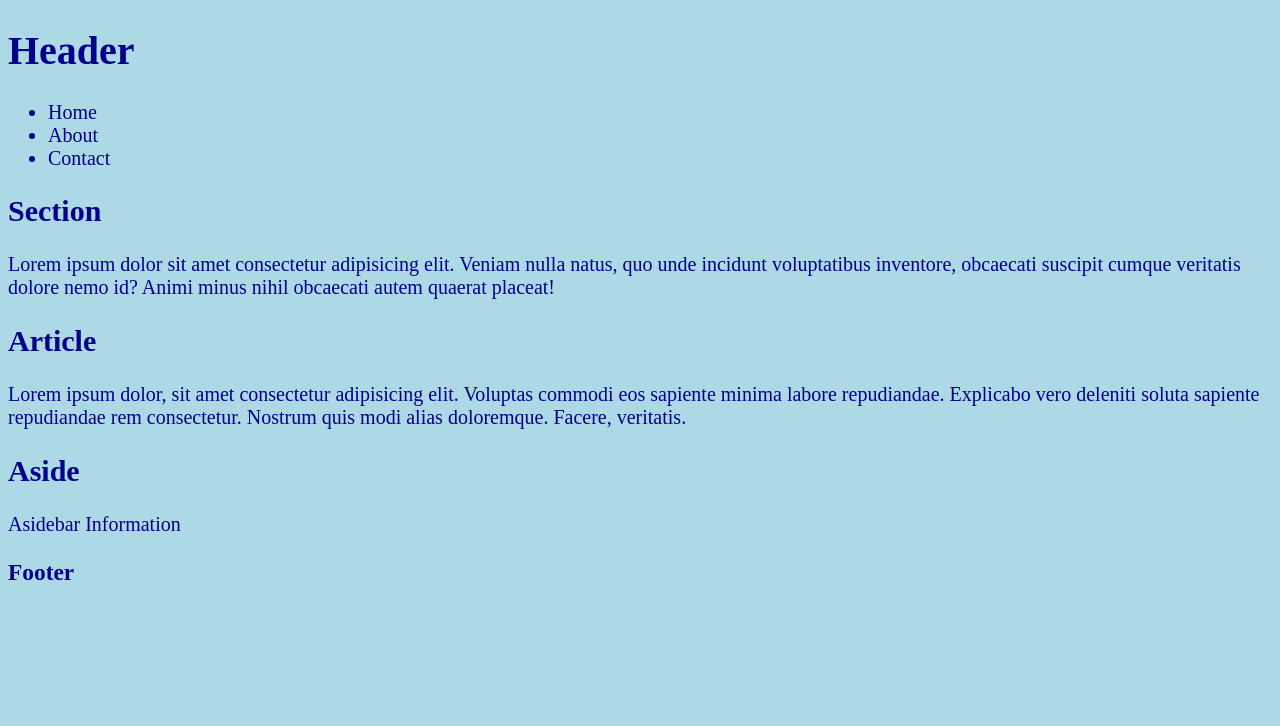
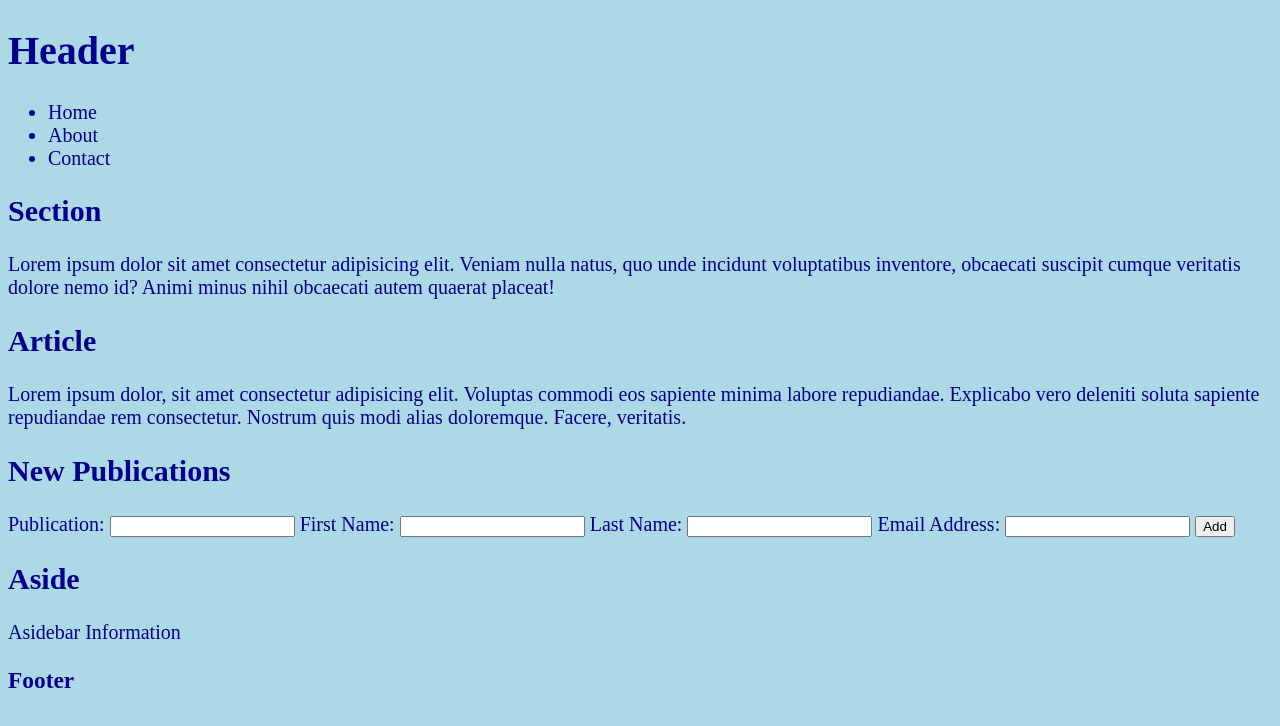
Before and after one commit to llcain/block-element, a plain HTML site: page index.html in a window 1280 px wide. Drawn offline with Linux system fonts and the light colour scheme.

Commit message:
Updated readme file - added form

```diff
--- a/index.html
+++ b/index.html
@@ -29,6 +29,23 @@
         <p>Lorem ipsum dolor, sit amet consectetur adipisicing elit. Voluptas commodi eos sapiente minima labore repudiandae. Explicabo vero deleniti soluta sapiente repudiandae rem consectetur. Nostrum quis modi alias doloremque. Facere, veritatis.</p>
     </article>
 
+    <div class="container">
+        <h2>New Publications</h2>
+
+        <form action="">
+            <label>Publication:</label>
+            <input type="text">
+            <label>First Name:</label>
+            <input type="text">
+            <label>Last Name:</label>
+            <input type="text">
+            <label>Email Address:</label>
+            <input type="text">
+            <button>Add</button>
+
+        </form>
+    </div>
+
     <aside>
         <h2>Aside</h2>
         <p>Asidebar Information</p>
```
Also changed, not shown: README.md.
